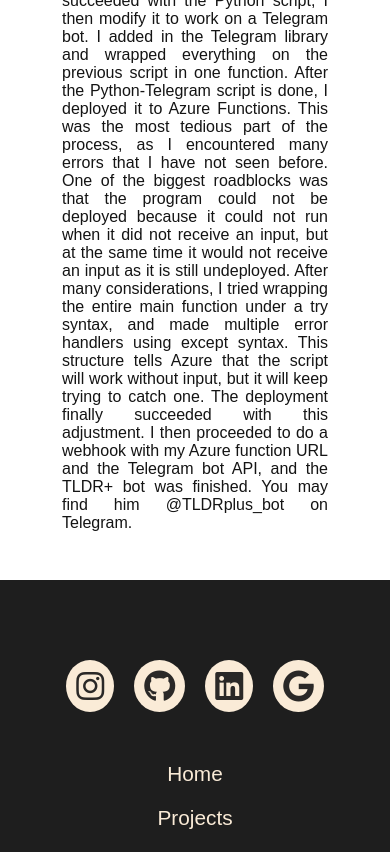
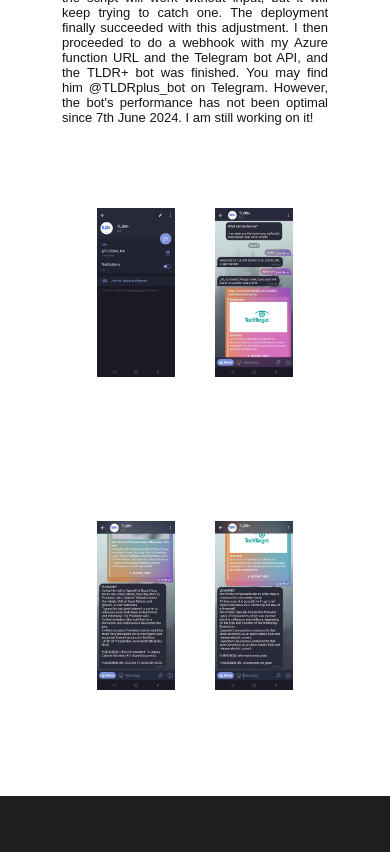
Before and after one commit to hugoingg/hugochen, a React (Vite) app: page /hugochen/projects/TldrPlus in a window 390 px wide. Shown: the part 1080-1932 px from the top of the page. Built offline with nearby package versions, Linux system fonts and the light colour scheme.

Commit message:
update: tldr+

```diff
--- a/src/projectPages/TLDRplus.tsx
+++ b/src/projectPages/TLDRplus.tsx
@@ -53,8 +53,15 @@ function TldrPlus() {
             one. The deployment finally succeeded with this adjustment. I then
             proceeded to do a webhook with my Azure function URL and the
             Telegram bot API, and the TLDR+ bot was finished. You may find him
-            @TLDRplus_bot on Telegram.
+            @TLDRplus_bot on Telegram. However, the bot's performance has not
+            been optimal since 7th June 2024. I am still working on it!
           </p>
+        </div>
+        <div className="project-Pages-Photos-Container">
+          <img src={photo1}></img>
+          <img src={photo2}></img>
+          <img src={photo3}></img>
+          <img src={photo4}></img>
         </div>
       </div>
     </div>
--- a/src/styles.css
+++ b/src/styles.css
@@ -688,14 +688,16 @@ blockquote::after {
     }
     .projects-Pages p{
         padding:0 30px;
+        font-size:small;
     }
     .project-Pages-Photos-Container{
         padding: 0;
         align-items: center;
         justify-content: center;
+        width:100%;
     }
     .project-Pages-Photos-Container img{
-        width: 40vh;
+        width: 20vw;
         height: auto;
     }
 }
```
